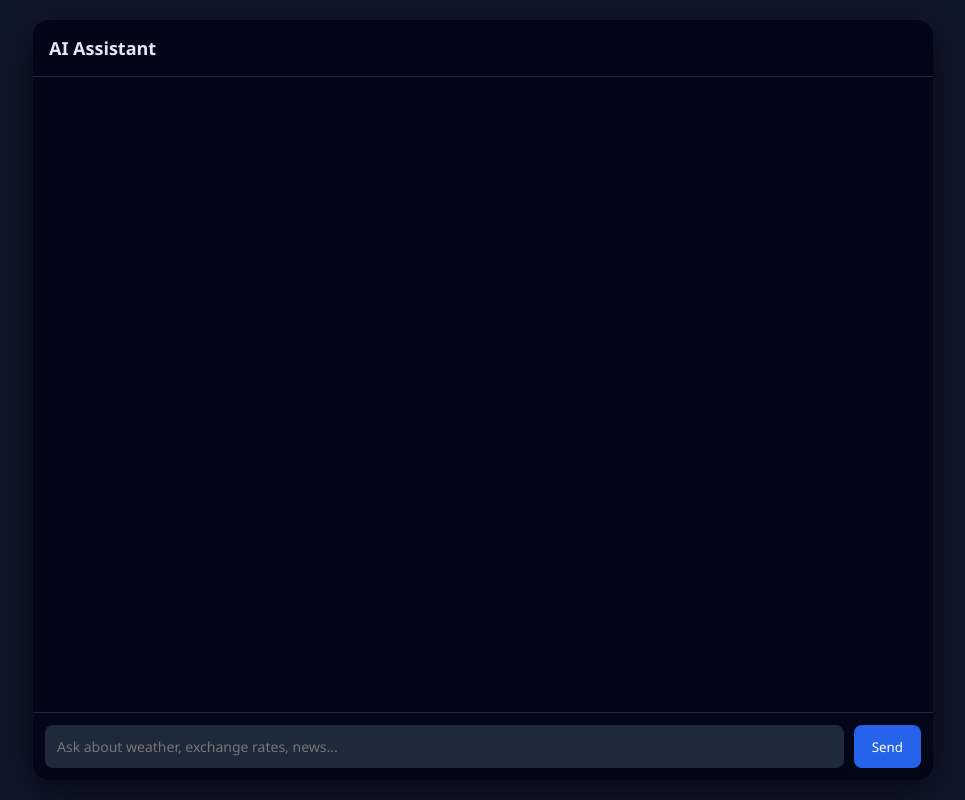
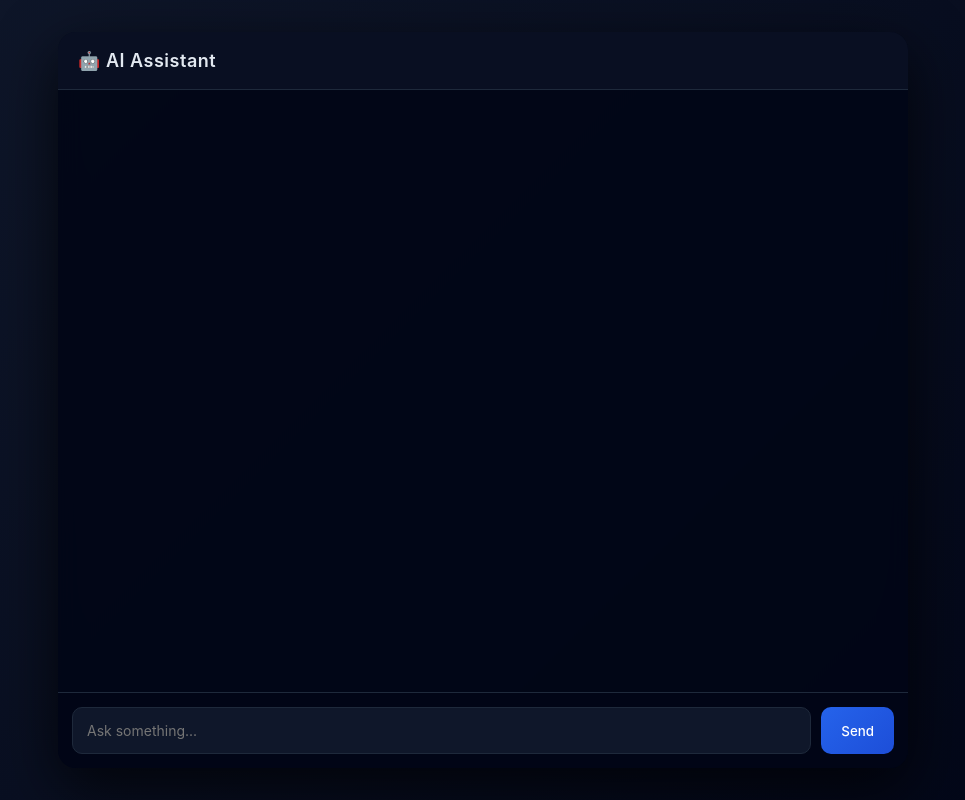
Before and after one commit to Deepak-Menan-R/mcp-implementation, a Python web app: template templates/index.html in a window 1280 px wide. Shown: the whole page, without its empty margins (157-1122 px from the left). Run offline with Jinja, Linux system fonts and the light colour scheme; the template is opened without the code that fills it, so the values that code supplies are empty.

Commit message:
Refactor HTML and CSS for better layout and design
Updated styles and structure for improved UI and user experience.

```diff
--- a/templates/index.html
+++ b/templates/index.html
@@ -1,5 +1,4 @@
 <!DOCTYPE html>
-
 <html lang="en">
 <head>
 <meta charset="UTF-8">
@@ -11,107 +10,161 @@
   margin: 0;
   padding: 0;
   box-sizing: border-box;
-      font-family: "Segoe UI", sans-serif;
+  font-family: "Inter", "Segoe UI", sans-serif;
 }
 
 body {
-      background: #0f172a;
+  background: linear-gradient(135deg, #0f172a, #020617);
   display: flex;
   height: 100vh;
+  align-items: center;
+  justify-content: center;
   color: #e2e8f0;
 }
 
+/* Container */
 .container {
   width: 100%;
-      max-width: 900px;
-      margin: auto;
+  max-width: 850px;
+  height: 92vh;
+  background: rgba(2, 6, 23, 0.9);
+  backdrop-filter: blur(12px);
+  border-radius: 18px;
   display: flex;
   flex-direction: column;
-      height: 95vh;
-      background: #020617;
-      border-radius: 16px;
+  box-shadow: 0 20px 60px rgba(0,0,0,0.7);
   overflow: hidden;
-      box-shadow: 0 10px 40px rgba(0,0,0,0.6);
 }
 
+/* Header */
 header {
-      padding: 16px;
-      background: #020617;
-      border-bottom: 1px solid #1e293b;
+  padding: 18px 20px;
   font-size: 18px;
   font-weight: 600;
+  border-bottom: 1px solid #1e293b;
+  background: rgba(15, 23, 42, 0.6);
+  letter-spacing: 0.5px;
 }
 
+/* Chat Area */
 .chat-box {
   flex: 1;
   padding: 20px;
   overflow-y: auto;
+  display: flex;
+  flex-direction: column;
 }
 
+/* Messages */
 .message {
-      margin-bottom: 16px;
+  margin-bottom: 14px;
+  padding: 12px 16px;
+  border-radius: 14px;
   max-width: 75%;
-      padding: 12px 16px;
-      border-radius: 12px;
-      line-height: 1.4;
+  line-height: 1.5;
+  animation: fadeIn 0.25s ease;
 }
 
 .user {
-      background: #2563eb;
+  background: linear-gradient(135deg, #2563eb, #1d4ed8);
   align-self: flex-end;
-      margin-left: auto;
+  border-bottom-right-radius: 4px;
 }
 
 .bot {
   background: #1e293b;
   align-self: flex-start;
+  border-bottom-left-radius: 4px;
 }
 
+/* Input Area */
 .input-area {
   display: flex;
-      padding: 12px;
+  padding: 14px;
   border-top: 1px solid #1e293b;
-      background: #020617;
+  background: rgba(2, 6, 23, 0.95);
 }
 
 input {
   flex: 1;
-      padding: 12px;
-      border-radius: 8px;
-      border: none;
-      outline: none;
-      background: #1e293b;
+  padding: 14px;
+  border-radius: 10px;
+  border: 1px solid #1e293b;
+  background: #0f172a;
   color: white;
   font-size: 14px;
+  transition: 0.2s;
+}
+
+input:focus {
+  border-color: #2563eb;
 }
 
 button {
   margin-left: 10px;
-      padding: 12px 18px;
+  padding: 14px 20px;
   border: none;
-      border-radius: 8px;
-      background: #2563eb;
+  border-radius: 10px;
+  background: linear-gradient(135deg, #2563eb, #1d4ed8);
   color: white;
+  font-weight: 500;
   cursor: pointer;
   transition: 0.2s;
 }
 
 button:hover {
-      background: #1d4ed8;
+  transform: translateY(-1px);
+  box-shadow: 0 6px 20px rgba(37,99,235,0.4);
+}
+
+/* Typing Indicator */
+.typing {
+  display: flex;
+  gap: 5px;
+}
+
+.typing span {
+  width: 6px;
+  height: 6px;
+  background: #94a3b8;
+  border-radius: 50%;
+  animation: blink 1.4s infinite;
+}
+
+.typing span:nth-child(2) { animation-delay: 0.2s; }
+.typing span:nth-child(3) { animation-delay: 0.4s; }
+
+@keyframes blink {
+  0%, 80%, 100% { opacity: 0; }
+  40% { opacity: 1; }
+}
+
+@keyframes fadeIn {
+  from { opacity: 0; transform: translateY(5px); }
+  to { opacity: 1; transform: translateY(0); }
+}
+
+/* Scrollbar */
+.chat-box::-webkit-scrollbar {
+  width: 6px;
+}
+
+.chat-box::-webkit-scrollbar-thumb {
+  background: #1e293b;
+  border-radius: 10px;
 }
 </style>
-
 </head>
 
 <body>
 
 <div class="container">
-  <header>AI Assistant</header>
+  <header>🤖 AI Assistant</header>
 
   <div class="chat-box" id="chatBox"></div>
 
   <div class="input-area">
-    <input id="userInput" placeholder="Ask about weather, exchange rates, news..." />
+    <input id="userInput" placeholder="Ask something..." />
     <button onclick="sendMessage()">Send</button>
   </div>
 </div>
@@ -119,10 +172,19 @@
 <script>
 const chatBox = document.getElementById("chatBox");
 
-  function addMessage(text, type) {
+function addMessage(content, type) {
   const msg = document.createElement("div");
   msg.classList.add("message", type);
-    msg.innerText = text;
+
+  if (content === "typing") {
+    msg.innerHTML = `
+      <div class="typing">
+        <span></span><span></span><span></span>
+      </div>`;
+  } else {
+    msg.innerText = content;
+  }
+
   chatBox.appendChild(msg);
   chatBox.scrollTop = chatBox.scrollHeight;
 }
@@ -136,11 +198,9 @@
   addMessage(text, "user");
   input.value = "";
 
-    // LOADING STATE
-    addMessage("Typing...", "bot");
+  addMessage("typing", "bot");
 
   try {
-      // 🔥 Replace with your backend endpoint
     const response = await fetch("http://localhost:5000/chat", {
       method: "POST",
       headers: {
@@ -151,22 +211,17 @@
 
     const data = await response.json();
 
-      // Remove "Typing..."
     chatBox.removeChild(chatBox.lastChild);
-
     addMessage(data.response, "bot");
 
   } catch (error) {
     chatBox.removeChild(chatBox.lastChild);
-      addMessage("Error connecting to server.", "bot");
+    addMessage("Server error. Please try again.", "bot");
   }
 }
 
-  // Enter key support
 document.getElementById("userInput").addEventListener("keypress", function(e) {
-    if (e.key === "Enter") {
-      sendMessage();
-    }
+  if (e.key === "Enter") sendMessage();
 });
 </script>
 
```
Lines whose indentation alone changed are shown as unchanged.
